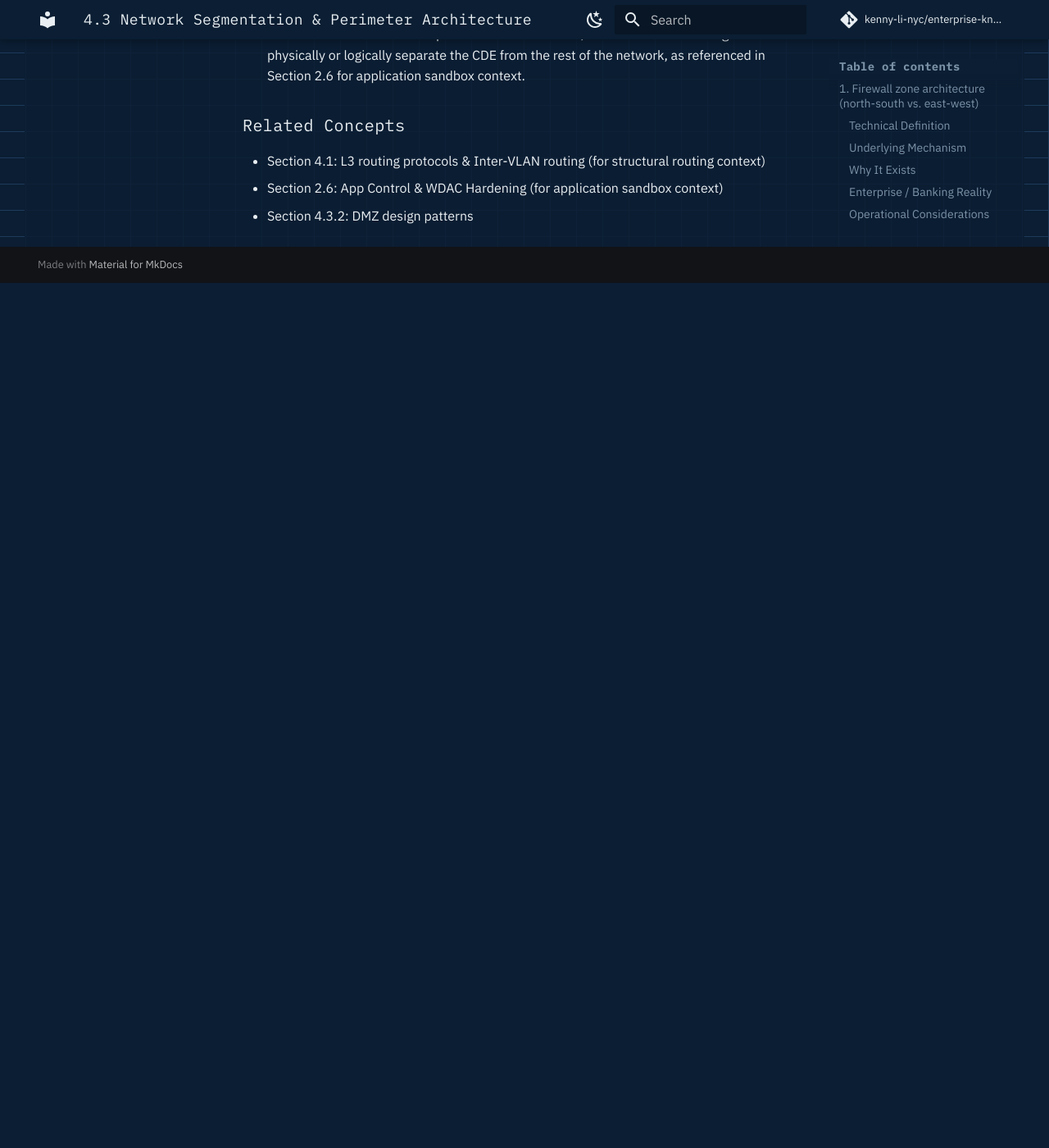
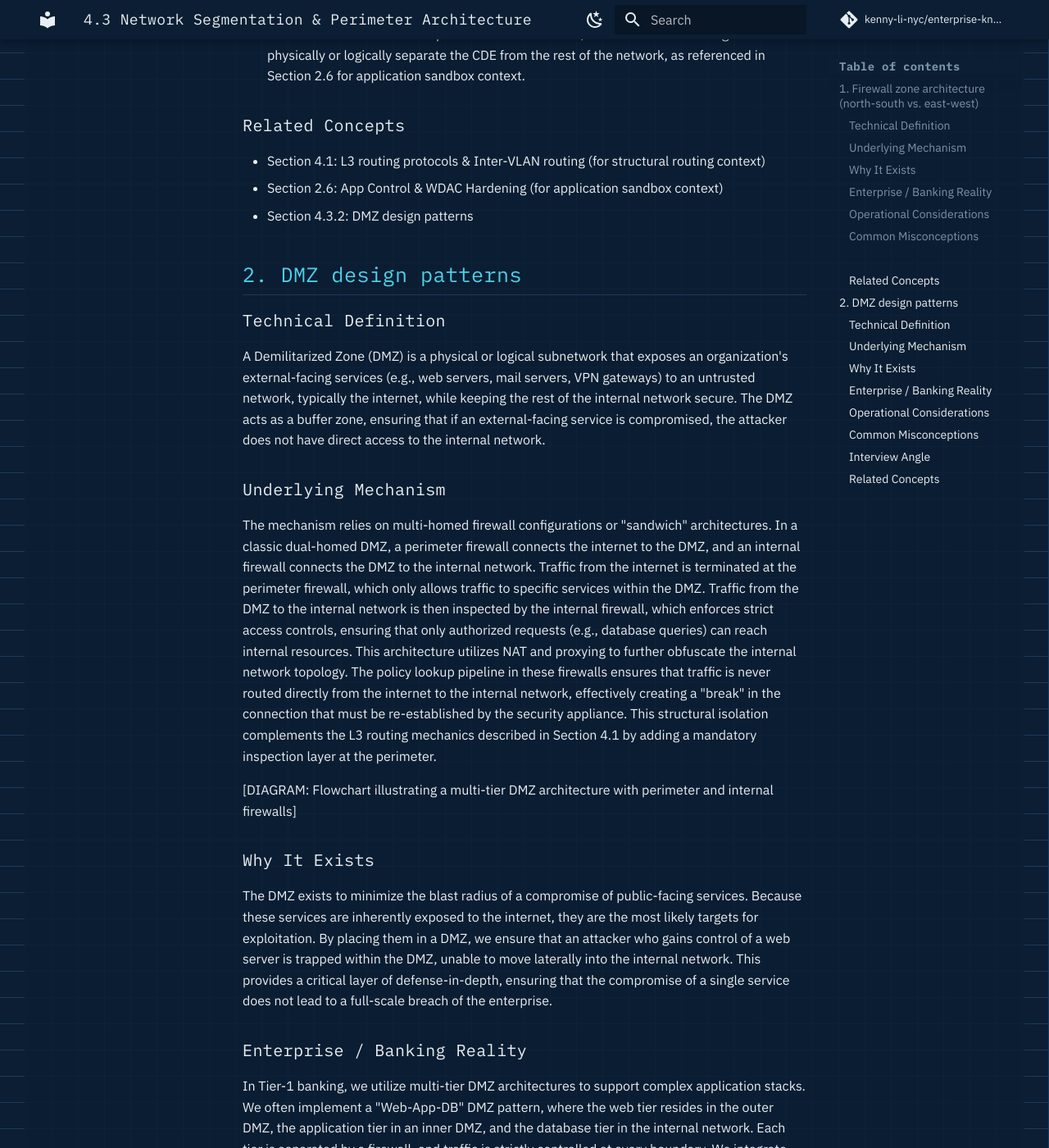
Before and after one commit to kenny-li-nyc/enterprise-knowledge-base, an MkDocs documentation site: the page built from docs/network/network-segmentation-perimeter-architecture.md, in a window 1280 px wide and 1400 px high, scrolled down 2591 px. Shown: the whole window at 82% size. Built offline with MkDocs 1.6.1 and Material for MkDocs 9.7.7, drawn with Linux system fonts in a browser that asks for light colours; comment, search, counter and statistics services are not loaded; before the commit the page ends 2936 px from its top, so only the background shows below that; some of the changed text lies outside the part shown.

Commit message:
docs: add DMZ design patterns section
Co-authored-by: aider (gemini/gemini-3.1-flash-lite) <aider@aider.chat>

```diff
--- a/docs/network/network-segmentation-perimeter-architecture.md
+++ b/docs/network/network-segmentation-perimeter-architecture.md
@@ -38,3 +38,42 @@ Operationalizing zone architecture requires rigorous policy management and lifec
 - Section 4.1: L3 routing protocols & Inter-VLAN routing (for structural routing context)
 - Section 2.6: App Control & WDAC Hardening (for application sandbox context)
 - Section 4.3.2: DMZ design patterns
+
+## 2. DMZ design patterns
+
+### Technical Definition
+A Demilitarized Zone (DMZ) is a physical or logical subnetwork that exposes an organization's external-facing services (e.g., web servers, mail servers, VPN gateways) to an untrusted network, typically the internet, while keeping the rest of the internal network secure. The DMZ acts as a buffer zone, ensuring that if an external-facing service is compromised, the attacker does not have direct access to the internal network.
+
+### Underlying Mechanism
+The mechanism relies on multi-homed firewall configurations or "sandwich" architectures. In a classic dual-homed DMZ, a perimeter firewall connects the internet to the DMZ, and an internal firewall connects the DMZ to the internal network. Traffic from the internet is terminated at the perimeter firewall, which only allows traffic to specific services within the DMZ. Traffic from the DMZ to the internal network is then inspected by the internal firewall, which enforces strict access controls, ensuring that only authorized requests (e.g., database queries) can reach internal resources. This architecture utilizes NAT and proxying to further obfuscate the internal network topology. The policy lookup pipeline in these firewalls ensures that traffic is never routed directly from the internet to the internal network, effectively creating a "break" in the connection that must be re-established by the security appliance. This structural isolation complements the L3 routing mechanics described in Section 4.1 by adding a mandatory inspection layer at the perimeter.
+
+[DIAGRAM: Flowchart illustrating a multi-tier DMZ architecture with perimeter and internal firewalls]
+
+### Why It Exists
+The DMZ exists to minimize the blast radius of a compromise of public-facing services. Because these services are inherently exposed to the internet, they are the most likely targets for exploitation. By placing them in a DMZ, we ensure that an attacker who gains control of a web server is trapped within the DMZ, unable to move laterally into the internal network. This provides a critical layer of defense-in-depth, ensuring that the compromise of a single service does not lead to a full-scale breach of the enterprise.
+
+### Enterprise / Banking Reality
+In Tier-1 banking, we utilize multi-tier DMZ architectures to support complex application stacks. We often implement a "Web-App-DB" DMZ pattern, where the web tier resides in the outer DMZ, the application tier in an inner DMZ, and the database tier in the internal network. Each tier is separated by a firewall, and traffic is strictly controlled at every boundary. We integrate Web Application Firewalls (WAFs) at the perimeter to provide deep packet inspection for HTTP/HTTPS traffic, protecting against common web exploits like SQL injection and cross-site scripting. This architecture is essential for PCI-DSS compliance, as it ensures that cardholder data is never directly accessible from the internet.
+
+### Operational Considerations
+Operationalizing a DMZ requires rigorous management of the services hosted within it. Administrators must ensure that these services are hardened, patched, and monitored for any signs of compromise. Monitoring tools should track traffic patterns into and out of the DMZ, alerting on any unusual activity that might indicate an attempted breach.
+[CLI: Command to verify firewall rules for traffic entering the DMZ]
+[CLI: Command to inspect WAF logs for blocked web attacks]
+[CLI: Command to monitor the health and resource utilization of DMZ-hosted services]
+
+### Common Misconceptions
+!!! warning
+    A common misconception is that a DMZ is a "safe" zone. In reality, a DMZ is a "less-trusted" zone; it is still exposed to the internet and should be treated as potentially compromised. Another error is assuming that a single firewall can provide the same level of security as a multi-firewall DMZ; while a single firewall can create a DMZ, it introduces a single point of failure and a single point of compromise, which is unacceptable in high-security banking environments.
+
+### Interview Angle
+1. Question: How do you design a DMZ to support a multi-tier application that requires database access?
+   Answer: We use a multi-tier DMZ architecture. The web tier is in the outer DMZ, the application tier in an inner DMZ, and the database in the internal network. We use separate firewalls or distinct security zones to enforce strict access control at each tier. The web tier can only talk to the app tier, and the app tier can only talk to the database tier, using specific ports and protocols. This ensures that even if the web server is compromised, the attacker cannot directly access the database.
+2. Question: What is the role of a WAF in a DMZ, and how does it complement the firewall?
+   Answer: The firewall provides network-level security (L3/L4), controlling access based on IP and port. The WAF provides application-level security (L7), inspecting the content of HTTP/HTTPS traffic for malicious payloads. They are complementary; the firewall prevents unauthorized network access, while the WAF prevents application-layer attacks that the firewall would miss.
+3. Question: How do you handle the management of certificates for services hosted in the DMZ?
+   Answer: We use a centralized PKI and certificate management system to issue and manage certificates for all DMZ-hosted services. We ensure that certificates are rotated regularly and that we have a robust revocation process in place. We also use TLS termination at the perimeter (e.g., on the WAF or load balancer) to ensure that we can inspect the traffic before it reaches the backend services, as referenced in Section 3.3 for cryptographic validation.
+
+### Related Concepts
+- Section 4.3.1: Firewall zone architecture
+- Section 4.3.3: Microsegmentation strategy
+- Section 3.3: Applied PKI & Cryptographic Chains (for certificate management context)
```
